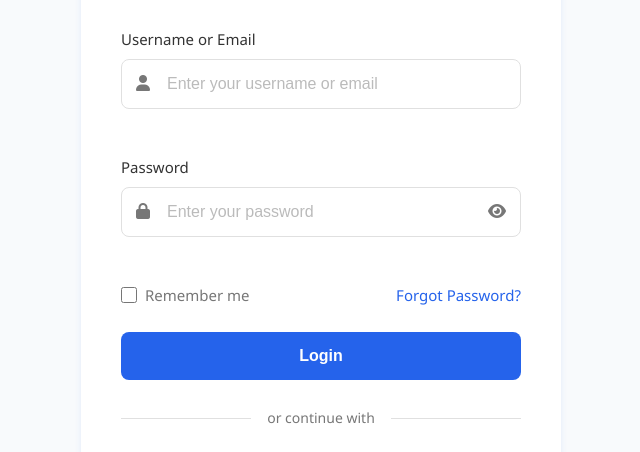
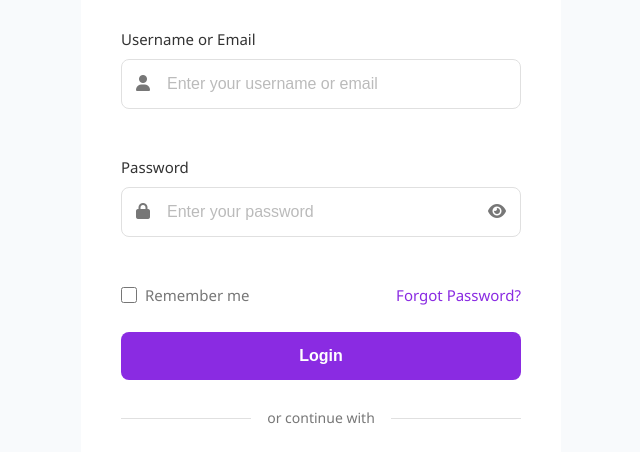
Before and after one commit to shrijayan/tempdelete, a plain HTML site: page index.html in a window 1280 px wide. Shown: the part 169-621 px from the top of the page, without its empty margins (319-959 px from the left). Drawn offline with Linux system fonts and the light colour scheme.

Commit message:
Update primary color scheme to purple and adjust related styles for consistency

```diff
--- a/styles.css
+++ b/styles.css
@@ -1,7 +1,7 @@
 /* Global Styles */
 :root {
-    --primary-color: #2563eb;
-    --primary-hover: #1e40af;
+    --primary-color: #8a2be2;
+    --primary-hover: #6a1cb7;
     --text-color: #333;
     --light-text: #777;
     --border-color: #e0e0e0;
@@ -9,7 +9,6 @@
     --success-color: #4caf50;
     --background-color: #f8fafc;
     --white: #ffffff;
-    --shadow: 0 4px 6px rgba(37, 99, 235, 0.1);
     --transition: all 0.3s ease;
 }
 
@@ -128,7 +127,7 @@ body {
 
 .input-group input:focus {
     border-color: var(--primary-color);
-    box-shadow: 0 0 0 2px rgba(74, 108, 247, 0.2);
+    box-shadow: 0 0 0 2px rgba(138, 43, 226, 0.2);
 }
 
 .input-group input::placeholder {
```
Also changed, not shown: 1 other file.
